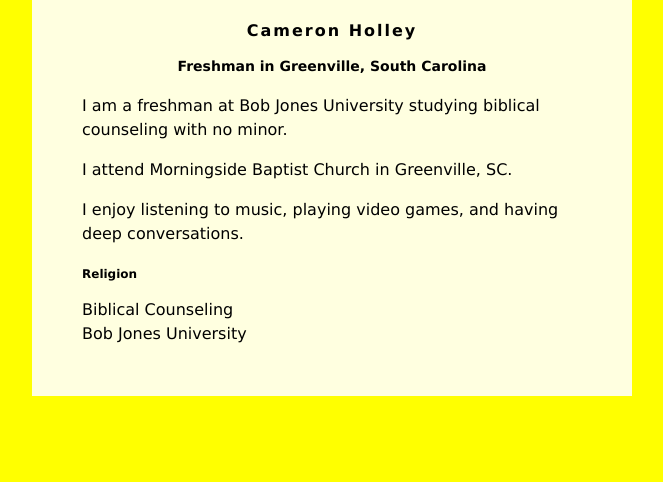
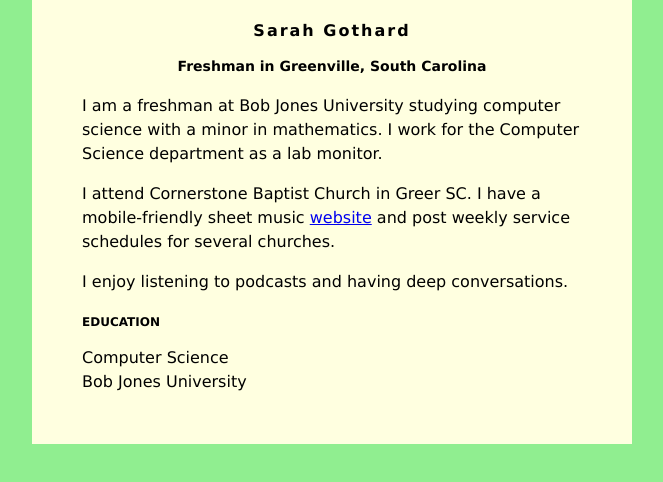
Before and after one commit to Satyr-Legz/Satyr-Legz.github.io, a plain HTML site: page indux.html in a window 1280 px wide. Shown: the whole page, without its empty margins (308-971 px from the left). Drawn offline with Linux system fonts and the light colour scheme.

Commit message:
Update indux.html

```diff
--- a/indux.html
+++ b/indux.html
@@ -2,10 +2,9 @@
 <head>
 <style>
 body {
-    background: Yellow;
+    background: lightgreen;
     font-family: Verdana;
 }
-
 #content {
     background: lightyellow;
     min-width: 200px;
@@ -31,18 +30,21 @@ h3 {
 </head>
 <body>
     <div id="content">
-        <h1>Cameron Holley</h1>
+        <h1>Sarah Gothard</h1>
         <h2>Freshman in Greenville, South Carolina</h2>
 
-         <p>I am a freshman at Bob Jones University studying biblical counseling with no minor.</p>
+         <p>I am a freshman at Bob Jones University studying computer science with a minor in
+            mathematics. I work for the Computer Science department as a lab monitor.</p>
          <p>
-            I attend Morningside Baptist Church in Greenville, SC.
+            I attend Cornerstone Baptist Church in Greer SC. I have a mobile-friendly
+            sheet music <a href="https://mobilehymns.org/">website</a> and post weekly service
+            schedules for several churches.
          </p>
          <p>
-            I enjoy listening to music, playing video games, and having deep conversations.
+            I enjoy listening to podcasts and having deep conversations.
          </p>
-        <h3>Religion</h3>
-        Biblical Counseling<br />
+        <h3>EDUCATION</h3>
+        Computer Science<br />
         Bob Jones University
     </div>
 
```
